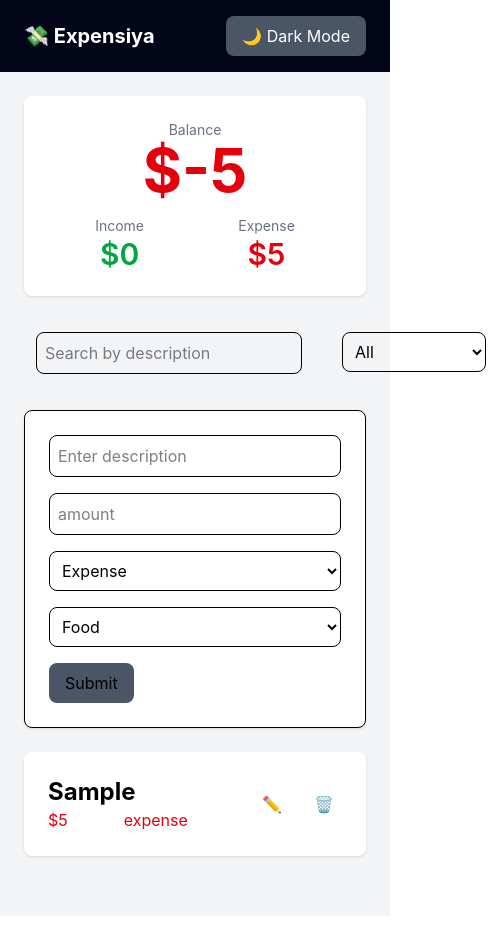
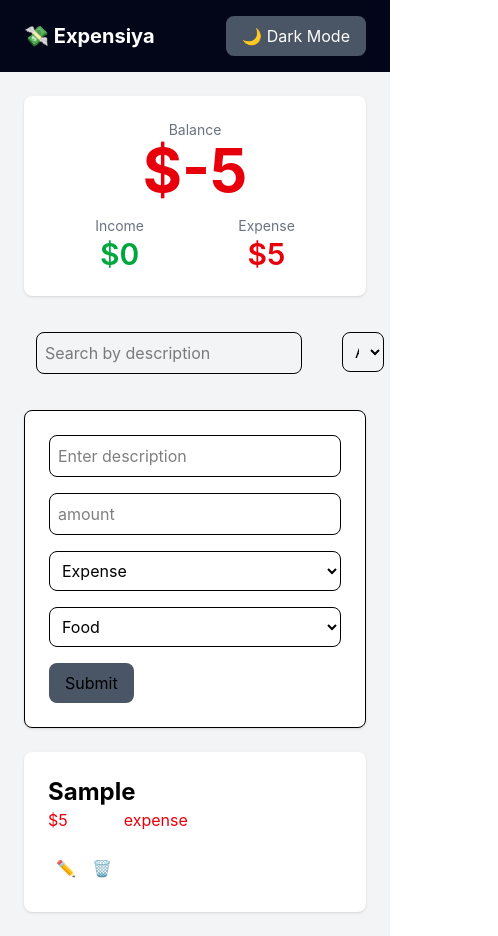
Before and after one commit to nati-sebhat/React-Expense-Tracker-Web, a React (Vite) app: page / in a window 390 px wide. Both pictures are taken after typing "Sample", "5" into the empty fields and a click on the button "Submit". Shown: the whole page, 498 px wide, since content can reach past the window. Built offline with nearby package versions, Linux system fonts and the light colour scheme.

Commit message:
implemented responsiveness

```diff
--- a/src/components/Filter.jsx
+++ b/src/components/Filter.jsx
@@ -3,7 +3,9 @@ import {categories} from "../constants";
 function Filter({filterCategory, onFilterChange}){
     return(
         <div>
-           <select value={filterCategory} onChange={onFilterChange} className="border rounded-lg p-2 m-3 dark:bg-slate-700 dark:border-slate-600 dark:text-slate-100">
+           <select value={filterCategory} onChange={onFilterChange}
+           className="border rounded-lg p-2 m-3 dark:bg-slate-700 dark:border-slate-600
+           dark:text-slate-100 w-full">
             <option value="All" className="dark:bg-slate-700">All</option>
             {categories.map((cat) => (
                 <option value={cat} key={cat} className="dark:bg-slate-700">{cat}</option>
--- a/src/components/MainCard.jsx
+++ b/src/components/MainCard.jsx
@@ -19,7 +19,7 @@ function MainCard({transactions}){
 
     return(
   <>
-  <div className="bg-white rounded-lg shadow p-6 text-center space-y-4 dark:bg-slate-950">
+  <div className="bg-white rounded-lg shadow p-6 text-center space-y-4 dark:bg-slate-700   dark:shadow-white">
 
 
     <div>
--- a/src/components/Search.jsx
+++ b/src/components/Search.jsx
@@ -6,7 +6,7 @@ function Search({searchTerm, onSearchChange}){
     placeholder="Search by description"
     value={searchTerm}
     onChange={onSearchChange}
-    className="flex-1 border rounded-lg p-2 m-3 dark:bg-gray-800 dark:border-slate-600 dark:text-slate-100"
+    className="flex-1 border rounded-lg p-2 m-3 dark:bg-gray-800 dark:border-slate-600 dark:text-slate-100 "
     />
   </div>
     );
--- a/src/components/TransactionList.jsx
+++ b/src/components/TransactionList.jsx
@@ -3,9 +3,9 @@ function TransactionList({transactions, onDeleteTransaction, onEditTransaction})
 
         <ul className="bg-white rounded-lg p-4 shadow dark:bg-slate-950 dark:text-slate-100  ">
            {transactions.map((transaction) => (
-            <li key={transaction.id} className = "flex gap-4  p-2" >
-                <div className=" flex-col w-full">
-                   <span className="text-2xl font-bold">{transaction.description}
+            <li key={transaction.id} className = "flex flex-col sm:flex-row gap-4  p-2" >
+                <div className=" flex-col w-full min-w-0">
+                   <span className="text-2xl font-bold break-words flex-1">{transaction.description}
 
       </span>
       <div className="flex gap-7">
@@ -17,6 +17,8 @@ function TransactionList({transactions, onDeleteTransaction, onEditTransaction})
       </div>
 
                 </div>
+
+               <div className="flex flex-row shrink-0">
 
 
                  <button onClick={() => onEditTransaction(transaction)}
@@ -32,7 +34,7 @@ onDeleteTransaction(transaction.id)}
             🗑️
             </button>
 
-
+           </div>
     </li>
 
     ))}
```
